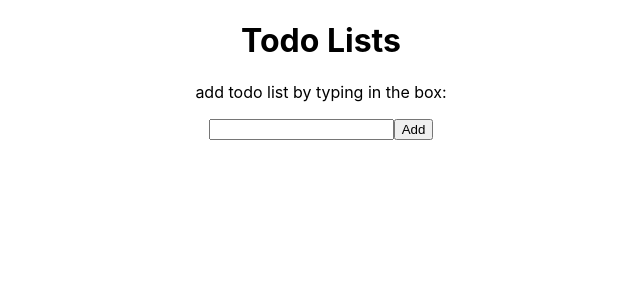
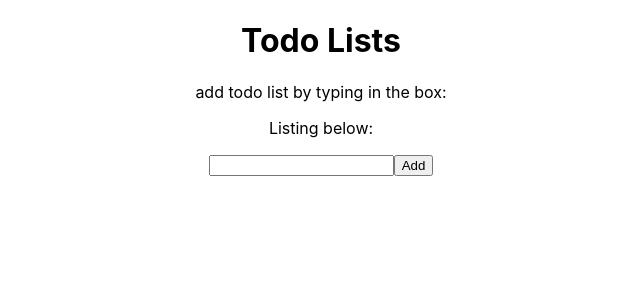
Before and after one commit to rvideep/hooks, a React (Create React App) app: page / in a window 1280 px wide. Shown: the top 300 px of the page, without its empty margins (319-959 px from the left). Built offline with nearby package versions, Linux system fonts and the light colour scheme; the HTML template or start-up script is replaced by a standard one.

Commit message:
test1 added another paragraph

```diff
--- a/src/App.js
+++ b/src/App.js
@@ -8,6 +8,7 @@ function App() {
       {/* <Render /> */}
       <h1>Todo Lists</h1>
       <p>add todo list by typing in the box:</p>
+      <p>Listing below:</p>
       <Todo />
     </div>
   );
```
